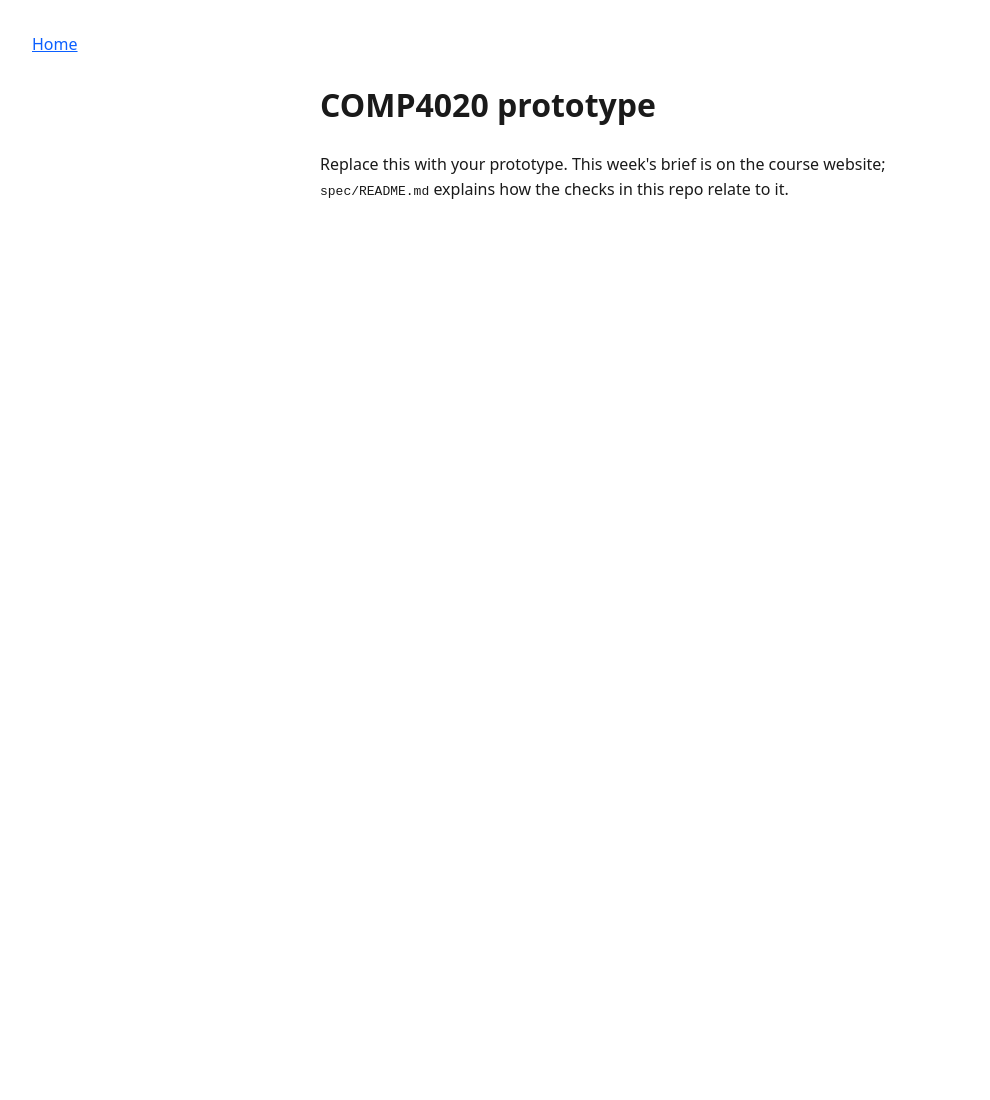
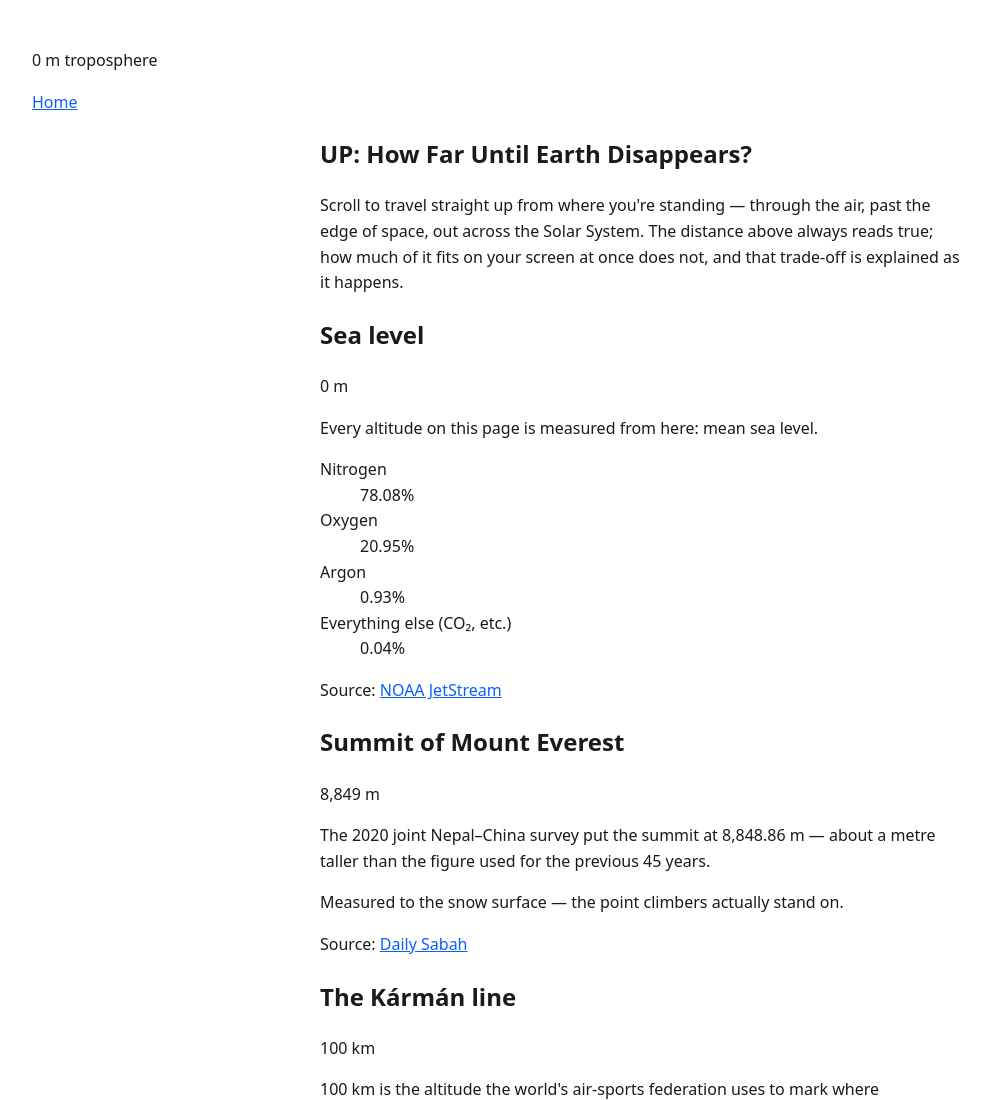
Before and after one commit to comp4020-agentic-coding-studio/comp4020-ass1-TaveWang, an Astro site: page / in a window 1280 px wide. Shown: the top 1100 px of the page, without its empty margins (0-990 px from the left). Before the commit the page ends 800 px from the top, so only its background shows below. Built offline with nearby package versions, Linux system fonts and the light colour scheme; Astro itself is replaced by a stand-in of ours.

Commit message:
page: real semantic structure for the scroll journey
Replaces the placeholder with the actual page: HUD, intro, one section per
milestone (fact + source + note where the figure needs a caveat), the
scale-compression disclosure at the Kármán line, sources list, restart link.
Turns 5 of 6 assignment-1 tests green with SSR'd content alone, no JS yet —
only the prefers-reduced-motion CSS rule (stage 3) is still red.

```diff
--- a/src/pages/index.astro
+++ b/src/pages/index.astro
@@ -1,5 +1,10 @@
 ---
 import "../styles/global.css";
+import { MILESTONES } from "../data/milestones";
+import { formatDistance, layerForDistance } from "../lib/scale";
+
+const sources = [...new Map(MILESTONES.map((m) => [m.source.url, m.source])).values()];
+const first = MILESTONES[0];
 ---
 
 <!doctype html>
@@ -7,20 +12,87 @@ import "../styles/global.css";
   <head>
     <meta charset="UTF-8" />
     <meta name="viewport" content="width=device-width, initial-scale=1.0" />
-    <title>COMP4020 prototype</title>
+    <title>UP: How Far Until Earth Disappears?</title>
   </head>
   <body>
-    <header>
+    <div class="hud" aria-live="polite">
+      <p class="hud__readout">
+        <span data-testid="distance" data-distance-m={first.distanceM}>
+          {formatDistance(first.distanceM)}
+        </span>
+        <span class="hud__layer">{layerForDistance(first.distanceM)}</span>
+      </p>
+    </div>
+
+    <header class="site-header">
       <nav aria-label="Primary">
-        <a href="./">Home</a>
+        <a href="#top">Home</a>
       </nav>
     </header>
-    <main>
-      <h1>COMP4020 prototype</h1>
-      <p data-testid="intro">
-        Replace this with your prototype. This week's brief is on the course website;
-        <code>spec/README.md</code> explains how the checks in this repo relate to it.
-      </p>
+
+    <main id="top">
+      <section class="intro">
+        <h1>UP: How Far Until Earth Disappears?</h1>
+        <p>
+          Scroll to travel straight up from where you're standing — through the
+          air, past the edge of space, out across the Solar System. The
+          distance above always reads true; how much of it fits on your screen
+          at once does not, and that trade-off is explained as it happens.
+        </p>
+      </section>
+
+      {
+        MILESTONES.map((milestone) => (
+          <section class="milestone" id={milestone.id} data-category={milestone.category}>
+            <h2>{milestone.name}</h2>
+            <p class="milestone__distance">{formatDistance(milestone.distanceM)}</p>
+            <p>{milestone.fact}</p>
+            {milestone.note && <p class="milestone__note">{milestone.note}</p>}
+            {milestone.id === "sea-level" && (
+              <dl class="milestone__air">
+                <dt>Nitrogen</dt>
+                <dd>78.08%</dd>
+                <dt>Oxygen</dt>
+                <dd>20.95%</dd>
+                <dt>Argon</dt>
+                <dd>0.93%</dd>
+                <dt>Everything else (CO₂, etc.)</dt>
+                <dd>0.04%</dd>
+              </dl>
+            )}
+            <p class="milestone__source">
+              Source: <a href={milestone.source.url}>{milestone.source.name}</a>
+            </p>
+            {milestone.id === "karman-line" && (
+              <p class="notice" data-testid="scale-notice">
+                From here on, each screen you scroll represents far more real
+                distance than the one before it. That compression is
+                deliberate — it's the only way the atmosphere and the outer
+                Solar System fit on one page — and the number above is always
+                the true distance, however the page compresses it visually.
+              </p>
+            )}
+          </section>
+        ))
+      }
+
+      <section class="outro">
+        <p>
+          That's as far as this page goes.{" "}
+          <a data-testid="restart" href="#top">Back to Earth ↑</a>
+        </p>
+      </section>
+
+      <section data-testid="sources" aria-label="Sources">
+        <h2>Sources</h2>
+        <ul>
+          {sources.map((source) => (
+            <li>
+              <a href={source.url}>{source.name}</a>
+            </li>
+          ))}
+        </ul>
+      </section>
     </main>
   </body>
 </html>
```
